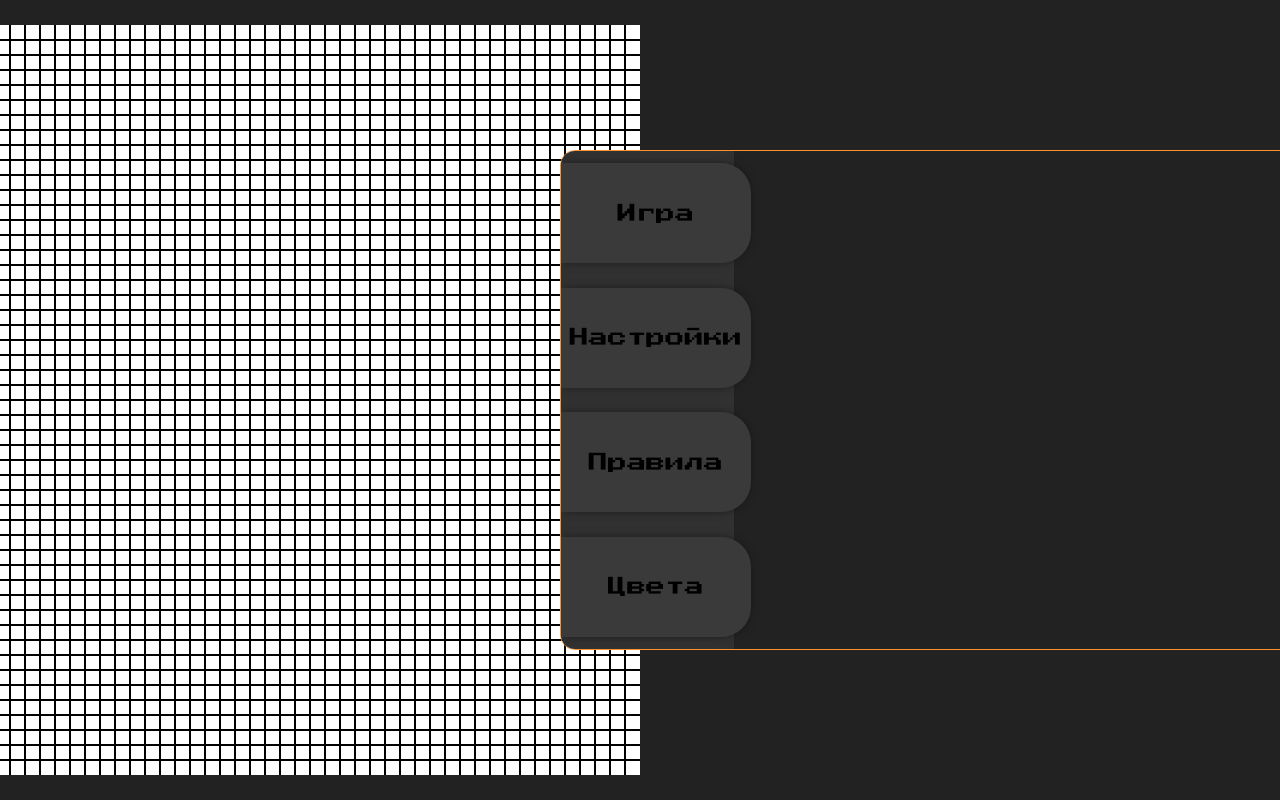
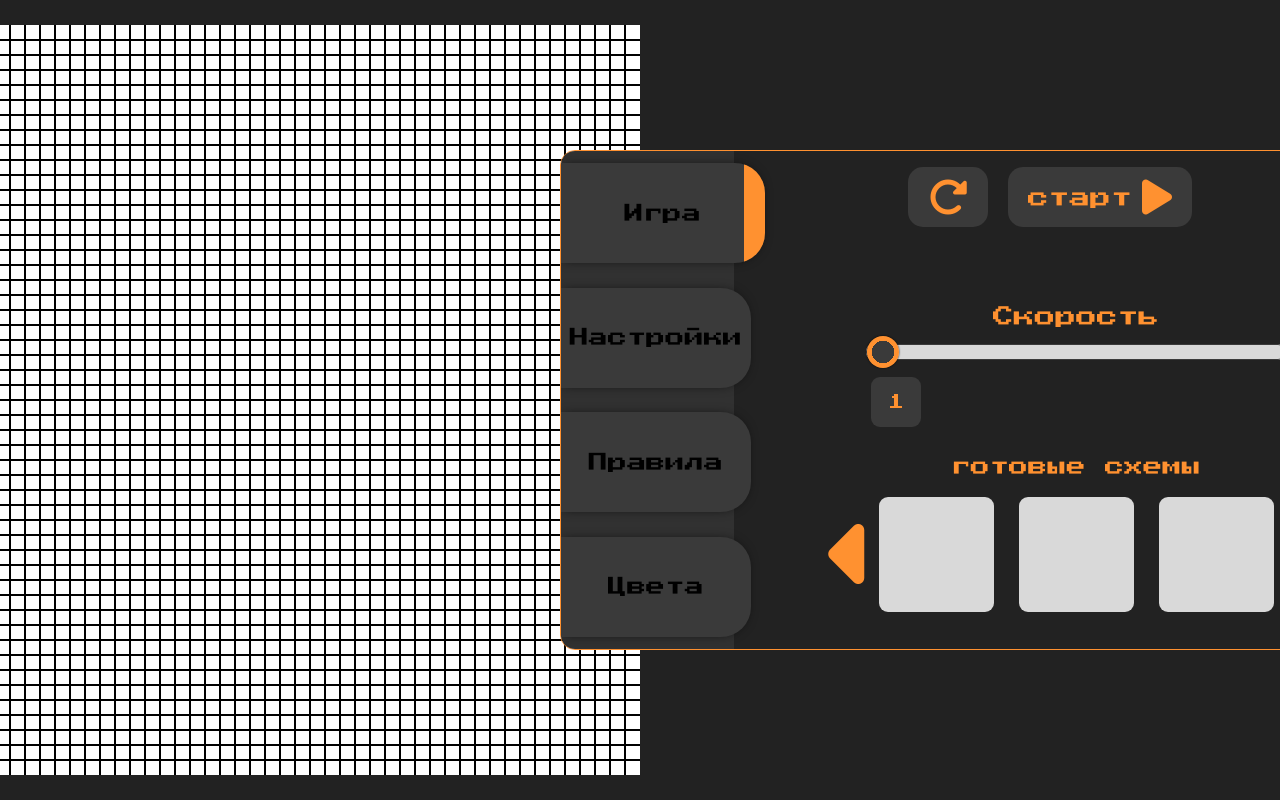
Before and after one commit to lev1athank/Cellular-Automaton, a React (Vite) app: page / in a window 1280 px wide. Shown: the top 800 px of the page. Built offline with nearby package versions, Linux system fonts and the light colour scheme.

Commit message:
fix start game

```diff
--- a/App/Components/Screen/Home/Sections/panels/Panels.tsx
+++ b/App/Components/Screen/Home/Sections/panels/Panels.tsx
@@ -29,7 +29,7 @@ const store: IBookmarkList[] = [{
 const Panels = () => {
 
 
-    const [activeEl, setActiveEl] = useState<TfunState>({ el: <></>, text: '' })
+    const [activeEl, setActiveEl] = useState<TfunState>({ el: <StartPanel />, text: '' })
 
     type TfunState = {
         el: JSX.Element;
@@ -43,7 +43,7 @@ const Panels = () => {
             <div className={style.panel}>
                 <div className={style.bookmark}>
                     {
-                        store.map((v, i) => <BookmarkBtn {...v} isActive={v.text == activeEl.text} setActive={setActiveEl} key={i} />)
+                        store.map((v, i) => <BookmarkBtn {...v} isActive={v.text == activeEl.text || i == 0} setActive={setActiveEl} key={i} />)
                     }
                 </div>
                 <div className={style.place}>
--- a/App/Components/Screen/Home/Sections/panels/StartPanel/GameButton/GameButton.tsx
+++ b/App/Components/Screen/Home/Sections/panels/StartPanel/GameButton/GameButton.tsx
@@ -8,12 +8,15 @@ const GameButton = () => {
 
     return (
         <div className={style.gamePanel}>
-            <button className={style.restartANDclear} onClick={() => dispatch(actions.clear())} ><span>очистить</span><i className="fa-solid fa-rotate-right"></i></button>
+            <button className={style.restartANDclear} onClick={() => {
+                dispatch(actions.clear())
+                setIsRun(false)
+            }} ><i className="fa-solid fa-rotate-right"></i></button>
             <button className={style.startANDstop} onClick={() => {
                 setIsRun(prevState => !prevState)
                 dispatch(actions.startOrStop(!isRun))
             }} >{isRun ? <span>стоп</span> : <span>старт</span>}<i className="fa-solid fa-play"></i></button>
-        </div>
+        </div >
     )
 }
 
--- a/App/Components/Screen/Home/Sections/panels/StartPanel/GameButton/style.module.scss
+++ b/App/Components/Screen/Home/Sections/panels/StartPanel/GameButton/style.module.scss
@@ -1,15 +1,16 @@
 .gamePanel {
     display: flex;
-    justify-content: space-around;
+    justify-content: center;
+    gap: 20px;
     width: 90%;
 
     button {
         font-size: 1.3rem;
         background-color: #3A3A3A;
         border-radius: 15px;
-        width: 200px;
         height: 60px;
         position: relative;
+        padding: 5px 20px;
         display: flex;
         align-items: center;
         border: none;
--- a/App/Components/Screen/Home/Sections/panels/StartPanel/SpeedRange/SpeedRange.tsx
+++ b/App/Components/Screen/Home/Sections/panels/StartPanel/SpeedRange/SpeedRange.tsx
@@ -1,10 +1,12 @@
 import { useEffect, useRef, useState } from 'react'
 import style from './style.module.scss'
+import { useDispatch } from 'react-redux'
+import { actions } from '../../../../../../../../src/store/GameSettings/GameSettings.slice'
 
 const SpeedRange = () => {
     let input = useRef<HTMLInputElement>(null)
     const [speed, setSpeed] = useState("1")
-
+    const dispatch =  useDispatch()
 
     const setAttrToRange = (curInput: HTMLInputElement) => {
         curInput.style.setProperty('--value', curInput.value)
@@ -17,14 +19,17 @@ const SpeedRange = () => {
         curInput.style.setProperty('--value', curInput.value);
         curInput.style.setProperty('--min', curInput.min == '' ? '0' : curInput.min);
         curInput.style.setProperty('--max', curInput.max == '' ? '100' : curInput.max);
-        curInput.addEventListener('input', () => setAttrToRange(curInput));
+        curInput.addEventListener('input', () => {
+            dispatch(actions.setMoveSpeed(+curInput.value))
+            setAttrToRange(curInput)
+        });
     }, [input])
 
 
     return (
         <div className={style.speedPanel}>
             <span className={style.title}>Скорость</span>
-            <input type="range" min={1} max={10} value={speed} ref={input} />
+            <input type="range" min={1} max={10} defaultValue={speed} ref={input} />
             <div className={style.speedLine}>
                 {input.current?.value ? <span className={style.speedCount} style={{ transform: `translateX(${parseInt(input.current.value) * 70}%)` }}>{input.current?.value}</span> : <span className={style.speedCount} style={{ transform: `translateX(10%)` }}>1</span>}
             </div>
--- a/App/assets/class/CanvasClass.ts
+++ b/App/assets/class/CanvasClass.ts
@@ -2,14 +2,14 @@ import { ICanvas } from './../interface/Canvas'
 import { Tsize } from './../type/Size'
 
 export class CanvasClass {
-    private settings: ICanvas = {
+    public settings: ICanvas = {
         width: 50,
         height: 50,
         sizePix: 15,
         emerges: [3],
         survives: [2, 3],
         bgColor: "rgb(255, 255, 255)",
-        timeUp: 2
+        timeUp: 1
     }
     private canvas: HTMLCanvasElement
     private ctx: CanvasRenderingContext2D
@@ -17,8 +17,7 @@ export class CanvasClass {
     private isMove: boolean = false
     private isRun: boolean = false
 
-    private dataPix: number[] = []
-    private oldDataPix: number[] = []
+    private dataPix: number[] = new Array(this.settings.width * this.settings.height).fill(0)
     private livePix: number[] = []
     private deadPix: number[] = []
 
@@ -60,7 +59,7 @@ export class CanvasClass {
         this.ctx.stroke()
 
         const pxId = (x - x % this.settings.sizePix) / this.settings.sizePix + (((y - y % this.settings.sizePix)) / this.settings.sizePix) * this.settings.width
-        this.dataPix[pxId] = 1
+        this.dataPix[pxId] = 2
 
     }
 
@@ -100,14 +99,18 @@ export class CanvasClass {
 
     private recalculation(): void {
 
+        console.log(this.dataPix.filter(el=>el));
+
         for (let live = this.livePix.length; live--;) {
             this.dataPix[this.livePix[live]] = 1
         }
         for (let dead = this.deadPix.length; dead--;) {
-            this.dataPix[this.deadPix[dead]] -= 1
+            debugger
+            console.log(this.dataPix[dead]);
+            this.dataPix[dead] = this.dataPix[dead] - 1
         }
 
-        this.deadPix = []
+        this.deadPix = new Array(this.settings.width * this.settings.height).fill(0)
         this.livePix = []
 
     }
@@ -128,12 +131,12 @@ export class CanvasClass {
                 this.livePix.push(i)
 
             else if (this.settings.survives.indexOf(neighbors) == -1 && this.dataPix[i] > 0)
-                this.deadPix.push(i)
+                this.deadPix[i] = this.dataPix[i]
 
         }
         this.recalculation()
         this.delete({ x: 0, y: 0, width: this.settings.width * this.settings.sizePix, height: this.settings.height * this.settings.sizePix })
-        this.renderCanvas(false)
+        this.renderCanvas()
     }
 
 
@@ -153,18 +156,16 @@ export class CanvasClass {
         this.ctx.stroke();
     }
 
-    private renderCanvas(isOldPix?:boolean): void {
-        const pixdata:number[] = isOldPix ? this.oldDataPix : this.dataPix
+    private renderCanvas(): void {
+        for (let i = this.dataPix.length; i--;) {
 
-        for (let i = pixdata.length; i--;) {
-
-            if (pixdata[i])
+            if (this.dataPix[i])
                 this.drawPix(i % this.settings.width * this.settings.sizePix, Math.floor(i / this.settings.width) * this.settings.sizePix)
         }
     }
 
 
-    //TODO
+
     public restart(IsSaveData: boolean): void {
 
         this.isRun = false
@@ -173,22 +174,30 @@ export class CanvasClass {
         this.drawMesh()
 
         if (IsSaveData)
-            this.renderCanvas(true)
+            this.renderCanvas()
         else
-            this.dataPix = []
+        {
+            this.dataPix = new Array(this.settings.width * this.settings.height).fill(0)
+        }
 
 
     }
 
-
-
     public start(): void {
         this.isRun = true
-        this.oldDataPix = this.dataPix
+        this.setMoveSpeed(this.settings.timeUp)
+    }
+
+    public setMoveSpeed(speed:number):void {
+        this.settings.timeUp = speed
+        clearInterval(this.interval)
         this.interval = setInterval(() => {
             this.check()
         }, 1000 / this.settings.timeUp)
     }
 
 
+
+
+
 }
--- a/src/store/GameSettings/GameSettings.slice.ts
+++ b/src/store/GameSettings/GameSettings.slice.ts
@@ -23,6 +23,10 @@ export const settingsSlice = createSlice({
 
         clear: state => {
             state.GameClass?.restart(false)
+        },
+
+        setMoveSpeed: (state, {payload: speed}: PayloadAction<number>) => {
+            state.GameClass?.setMoveSpeed(speed)
         }
     },
 })
--- a/src/store/Store.ts
+++ b/src/store/Store.ts
@@ -3,7 +3,11 @@ import reducer from './GameSettings/GameSettings.slice'
 export const Store = configureStore({
   reducer: {
     gameSetting: reducer
-  }
+  },
+  middleware: (getDefaultMiddleware) =>
+    getDefaultMiddleware({
+      serializableCheck: false,
+    }),
 })
 
 export type RootState = ReturnType<typeof Store.getState>
```
